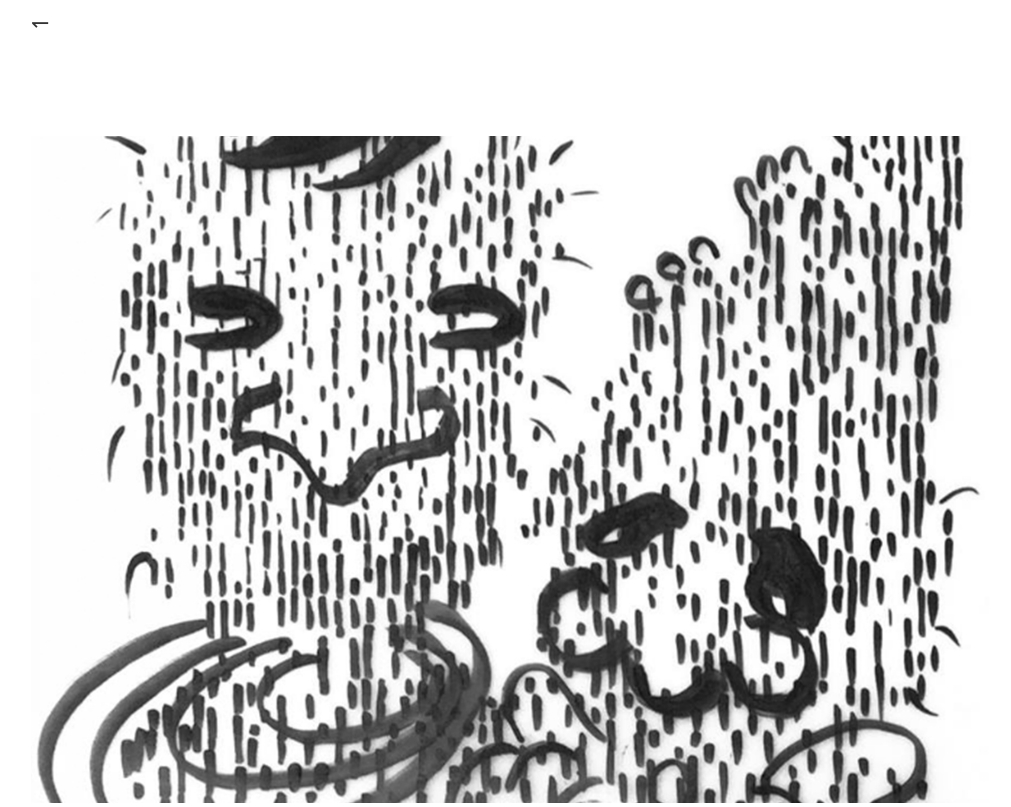
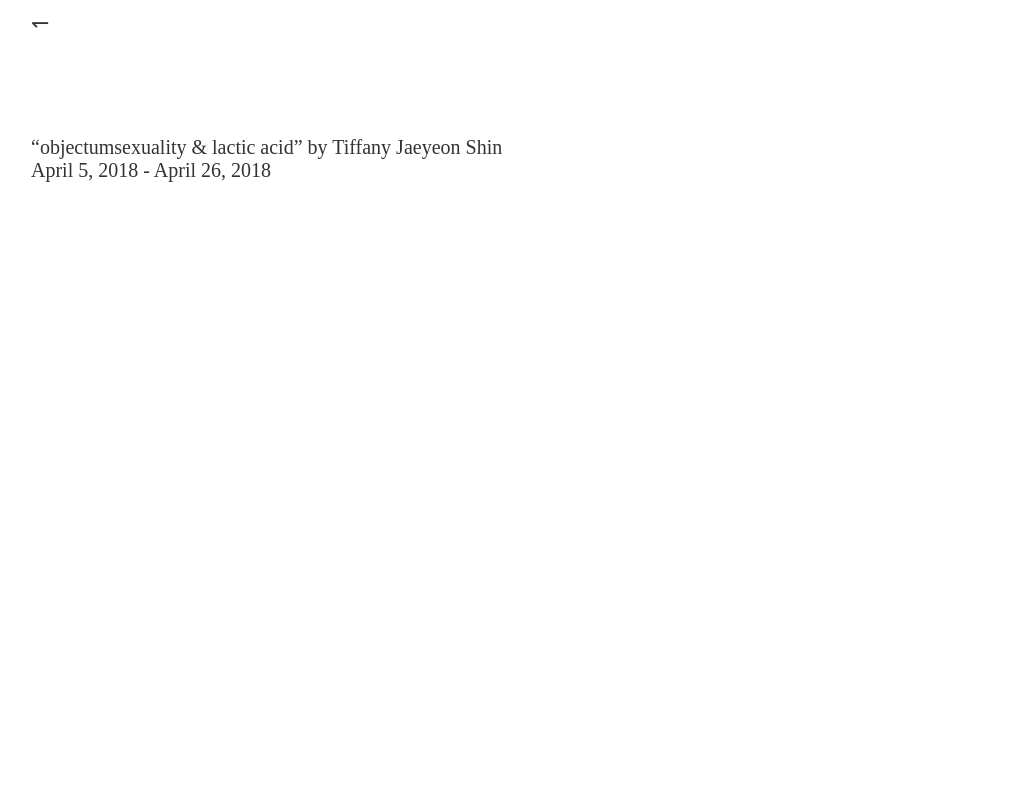
Before and after one commit to sessaenglund/disclaimergallery.com, a plain HTML site: page upcoming.html in a window 1280 px wide. Shown: the top 807 px of the page, without its empty margins (109-1120 px from the left). Drawn offline with nearby package versions, Linux system fonts and the light colour scheme.

Commit message:
removed image
again

```diff
--- a/upcoming.html
+++ b/upcoming.html
@@ -21,8 +21,6 @@
 	<div class="wrapper__centerlink">
 		<a class="wrapper__backlink" href="index.html"> &#8637;</a>
 	</div>
-
-	<img class="wrapper__image" src="images/FirstPlay_1.jpg">
 
 	<p class="wrapper__text"> “objectumsexuality & lactic acid” by Tiffany Jaeyeon Shin
 		<br>
```
